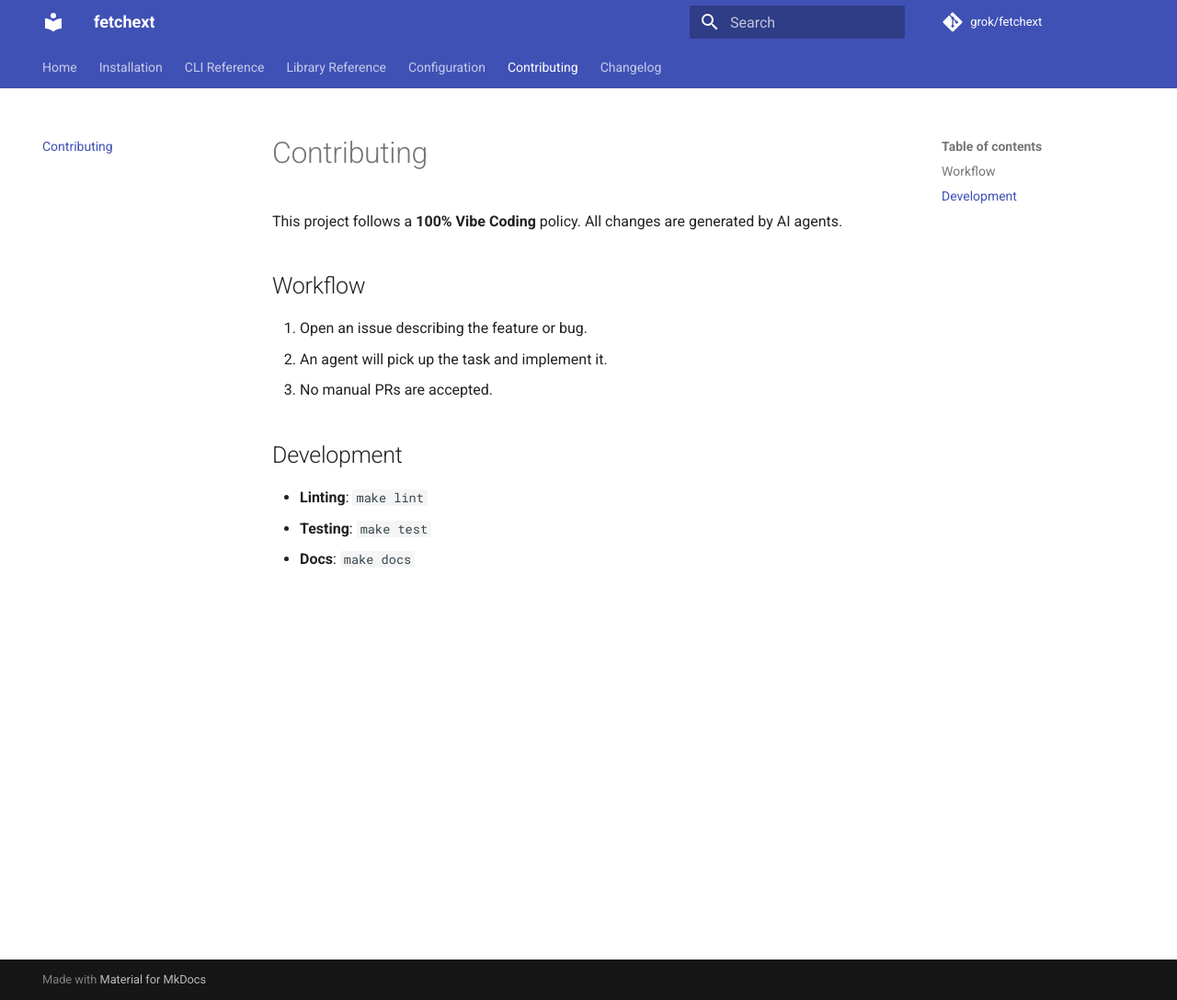
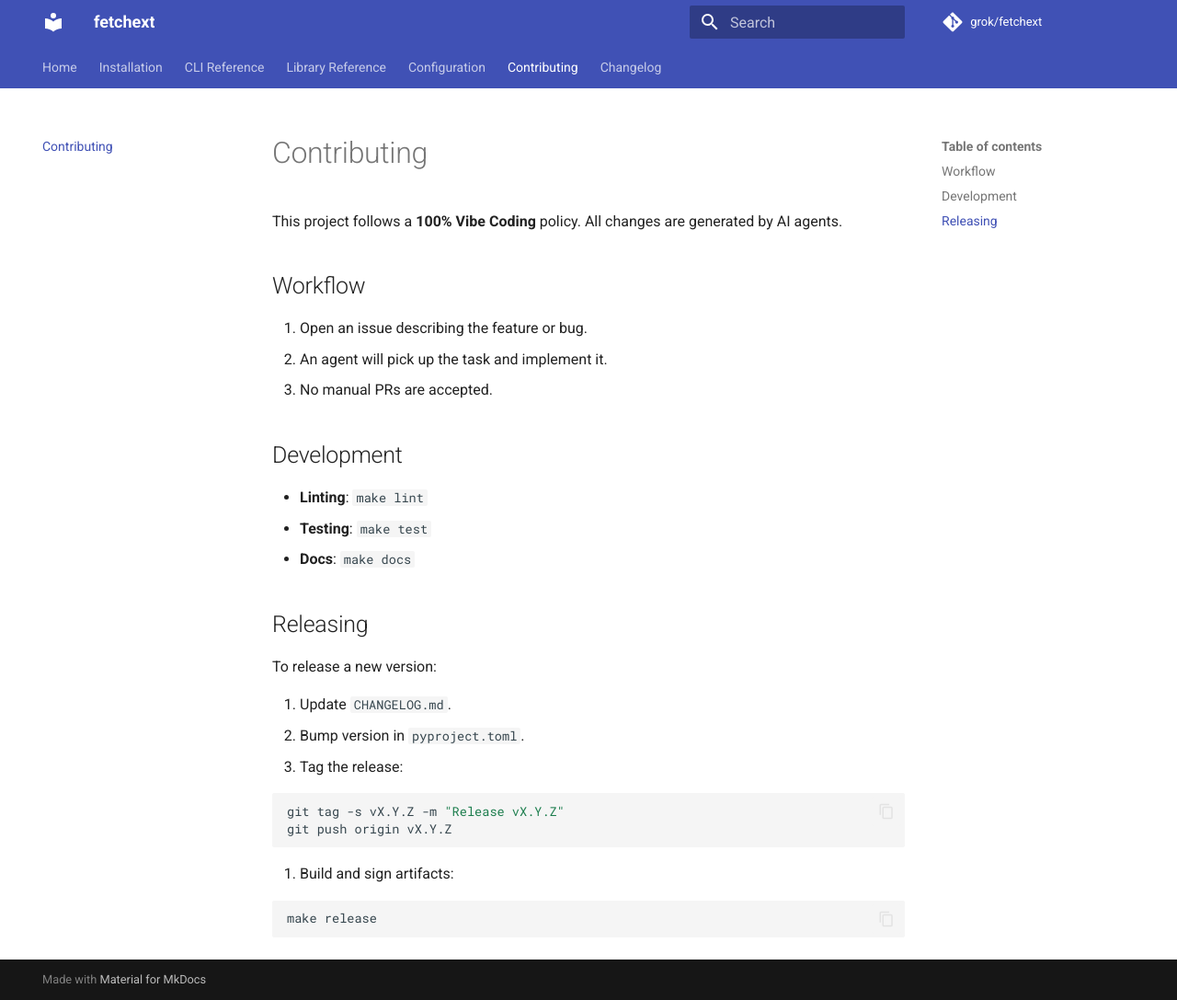
Before and after one commit to Grokzen/fetchext, an MkDocs documentation site: the page built from docs/contributing.md, in a window 1280 px wide and 1087 px high. Shown: the whole window at 92% size. Built offline with MkDocs 1.6.1 and Material for MkDocs 9.7.7, drawn with Linux system fonts in a browser that asks for light colours; comment, search, counter and statistics services are not loaded.

Commit message:
feat: add signed release infrastructure
Added twine dependency. Added sign and release targets to Makefile. Updated contributing docs with release process. Updated ROADMAP.md.

````diff
--- a/docs/contributing.md
+++ b/docs/contributing.md
@@ -13,3 +13,22 @@ This project follows a **100% Vibe Coding** policy. All changes are generated by
 - **Linting**: `make lint`
 - **Testing**: `make test`
 - **Docs**: `make docs`
+
+## Releasing
+
+To release a new version:
+
+1. Update `CHANGELOG.md`.
+2. Bump version in `pyproject.toml`.
+3. Tag the release:
+
+   ```bash
+   git tag -s vX.Y.Z -m "Release vX.Y.Z"
+   git push origin vX.Y.Z
+   ```
+
+4. Build and sign artifacts:
+
+   ```bash
+   make release
+   ```
--- a/requirements-dev.txt
+++ b/requirements-dev.txt
@@ -13,3 +13,4 @@ hypothesis
 mkdocs
 mkdocs-material
 mkdocstrings[python]
+twine
````
Also changed, not shown: ROADMAP.md (+2 -2 lines), plans/v1.0.0_04_signed_releases.md (added, +39 -0 lines), 1 other file.
